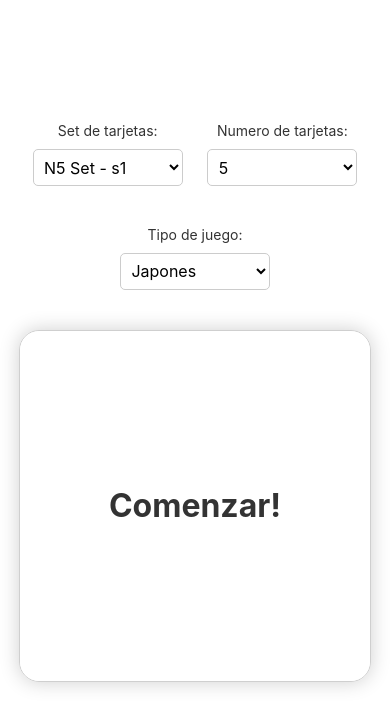
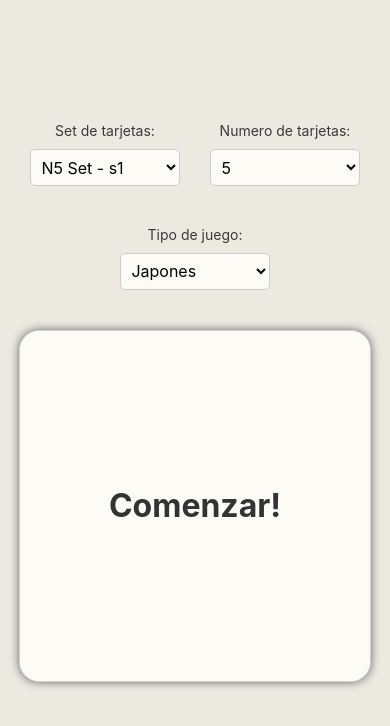
Before and after one commit to F-Ardus/japaneseVocabulary, a Svelte app: page / in a window 390 px wide. Shown: the top 726 px of the page. Built offline with nearby package versions, Linux system fonts and the light colour scheme.

Commit message:
fix responsiveness and colors

```diff
--- a/public/global.css
+++ b/public/global.css
@@ -9,9 +9,9 @@ body {
 }
 
 body {
-  color: #333;
+  background-color: #951f1f;
+  color: #3b393c;
   margin: 0;
-  padding: 8px;
   box-sizing: border-box;
   font-family: -apple-system, BlinkMacSystemFont, "Segoe UI", Roboto,
     Oxygen-Sans, Ubuntu, Cantarell, "Helvetica Neue", sans-serif;
--- a/src/AnswerInput.svelte
+++ b/src/AnswerInput.svelte
@@ -18,18 +18,23 @@
 <style>
   form {
     margin: 40px 0;
+    display: flex;
+    max-width: 100%;
   }
   input {
     border-radius: 5px;
     padding: 9px;
+    background-color: #fcfbf6;
+    max-width: calc(100% - 70px);
   }
   .submitButton {
-    background-color: dodgerblue;
-    color: white;
+    background-color: #5ac3d9;
+    color: #fcfbf6;
     padding: 10px;
     font-weight: bold;
     border-radius: 5px;
     border: none;
+    width: 70px;
   }
   .submitButton:hover {
     cursor: pointer;
--- a/src/App.svelte
+++ b/src/App.svelte
@@ -226,7 +226,7 @@
       {#if rightAnswer == true}
         <h2 class="correctAnswer">Correcto!</h2>
       {:else if rightAnswer === false}
-        <h2 class="wrongAnswer">Falso!</h2>
+        <h2 class="wrongAnswer">Incorrecto!</h2>
       {/if}
 
       {#if hiraWords.length > 0 && !showScore}
@@ -237,7 +237,7 @@
             on:click={() => {
               showAnswer = true;
               score--;
-            }}>Show Answer</button
+            }}>Revelar</button
           >
           {#if showAnswer}
             <h2>{hiraAnswers[currentCard]}</h2>
@@ -247,7 +247,7 @@
                 showAnswer = false;
                 score++;
                 nextCard();
-              }}>Next</button
+              }}>Siguiente</button
             >
           {/if}
         </div>
@@ -268,6 +268,9 @@
     width: 500px;
     max-height: 100%;
     max-width: 100%;
+    height: 100%;
+    background-color: #ece9e0;
+    box-shadow: 0px 0px 20px 0px #3b393c;
 
     .selectorsWrapper {
       display: flex;
@@ -282,7 +285,7 @@
       }
 
       .vocabSelector {
-        background-color: white;
+        background-color: #fcfbf6;
         width: 150px;
         margin-bottom: 40px;
         border-radius: 5px;
@@ -304,9 +307,11 @@
         border: 1px solid #cfcfcf;
         display: flex;
         justify-content: center;
-        box-shadow: 0px 0px 20px 0px #cfcfcf;
+        box-shadow: 0px 0px 10px 0px #69696c;
+        background-color: #fcfbf6;
         align-items: center;
         position: relative;
+        max-width: 90%;
 
         .cardData {
           display: flex;
@@ -322,7 +327,7 @@
           height: 100%;
           width: 100%;
           border-radius: 20px;
-          background-color: white;
+          background-color: #fcfbf6;
           border: none;
           margin: 0;
 
@@ -337,6 +342,7 @@
         flex-direction: column;
         align-items: center;
         margin-top: 40px;
+        max-width: 100%;
 
         h2 {
           margin: 0;
@@ -348,7 +354,7 @@
           width: 100%;
           align-items: center;
           max-height: 50px;
-          background-color: #e6e6e6;
+          background-color: #fcfbf6;
 
           button {
             margin: 0;
@@ -363,25 +369,25 @@
             }
           }
           .showAnswerButton {
-            background-color: crimson;
+            background-color: #ca424f;
           }
 
           .nextButton {
-            background-color: dodgerblue;
+            background-color: #036273;
           }
         }
       }
       .correctAnswer {
-        color: limegreen;
+        color: #73854a;
       }
       .wrongAnswer {
-        color: crimson;
+        color: #ca424f;
       }
 
       .playAgainButton {
         margin-top: 40px;
         color: white;
-        background-color: limegreen;
+        background-color: #73854a;
         border-radius: 5px;
         border: none;
         font-weight: bold;
```
